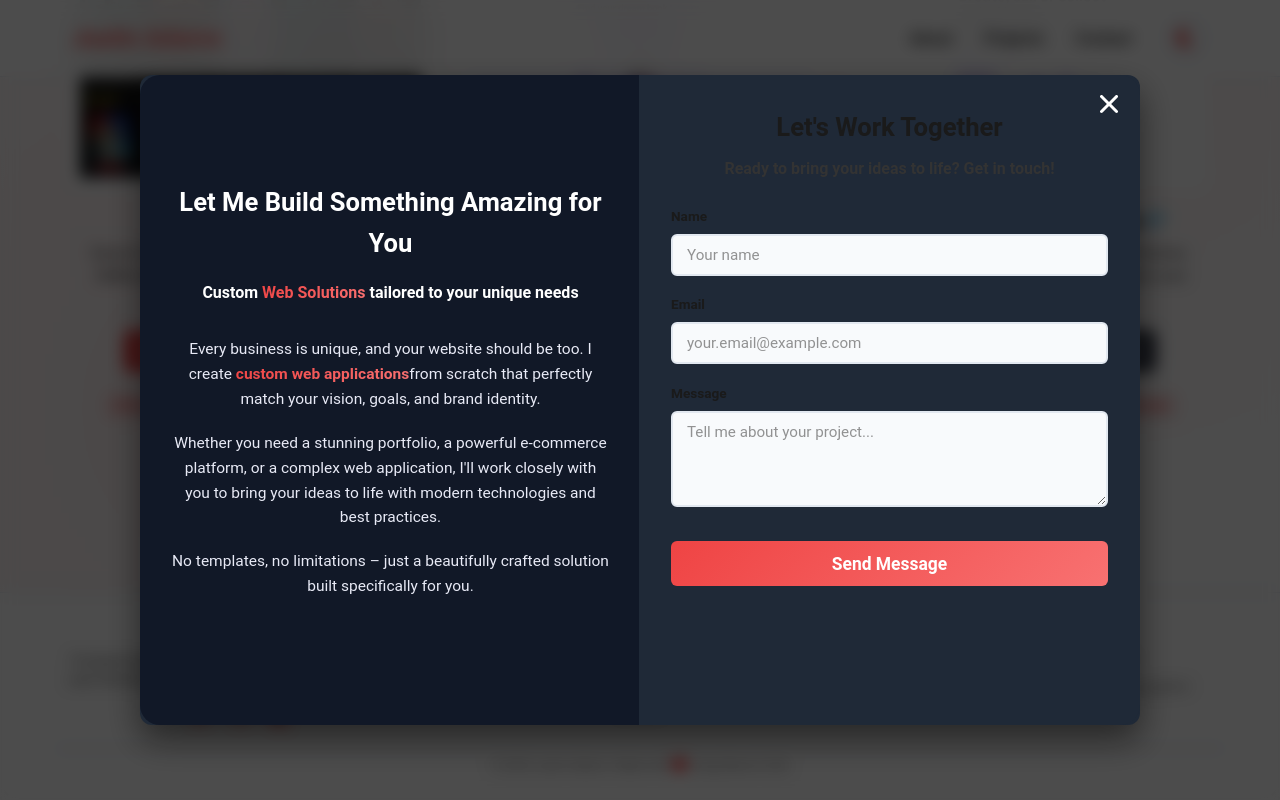
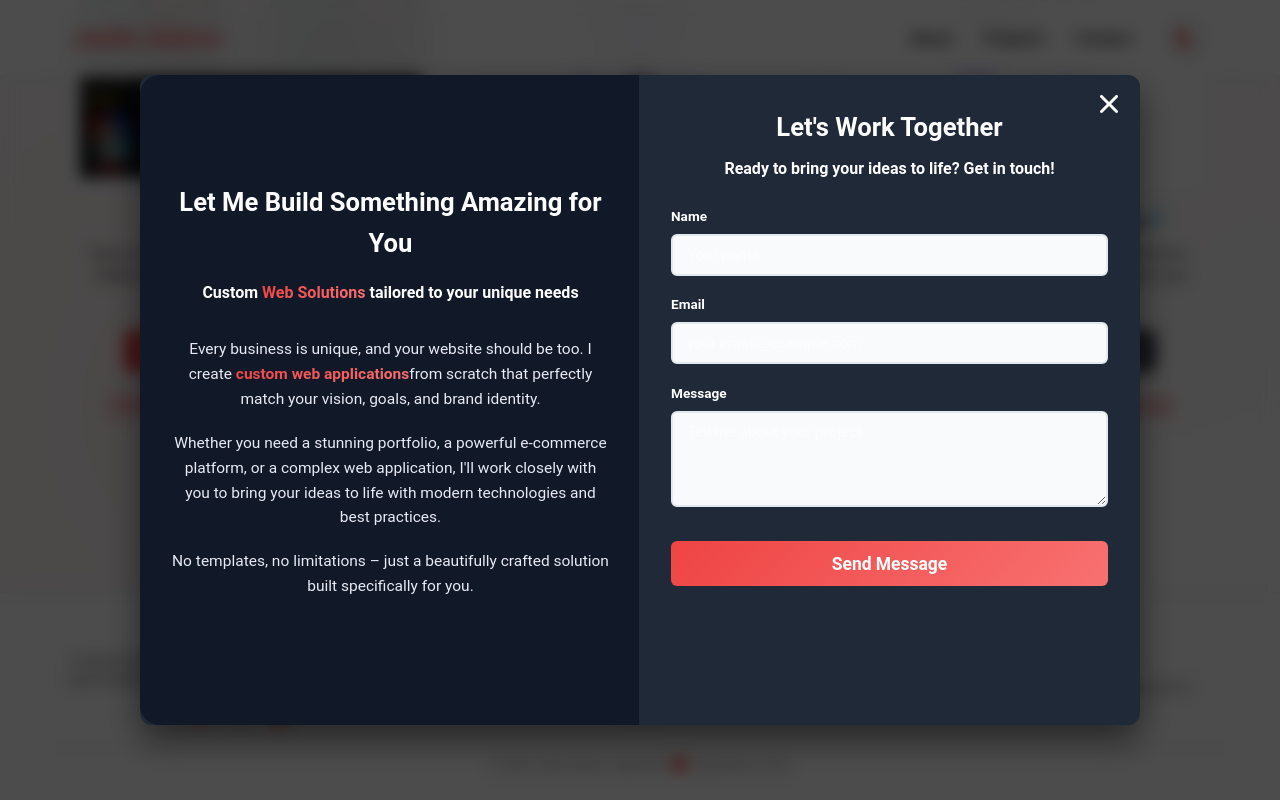
Before and after one commit to jradame/JUSTIN-PORTFOLIO-REACT-1, a React (Create React App) app: page / in a window 1280 px wide. Both pictures are taken after a click on the button "your.email@example.com". Shown: the part 882-1682 px from the top of the page. Built offline with nearby package versions, Linux system fonts and the light colour scheme.

Commit message:
JUSTINPORTFOLIO

```diff
--- a/src/App.css
+++ b/src/App.css
@@ -910,6 +910,45 @@ body {
 }
 
 .form__success p { color: var(--text-muted); font-size: 0.9rem; }
+/* MODAL FORM TEXT FIXES - Light Mode Only - White Text */
+
+/* Target all text elements in modal right side for light mode */
+body:not(.dark-theme) .modal__right * {
+  color: white !important;
+}
+
+/* Form labels - white */
+body:not(.dark-theme) .modal__right .form__item--label {
+  color: white !important;
+}
+
+/* Input fields - white text */
+body:not(.dark-theme) .modal__right .input {
+  color: white !important;
+}
+
+/* Input placeholders - light white */
+body:not(.dark-theme) .modal__right .input::placeholder {
+  color: rgba(255, 255, 255, 0.8) !important;
+}
+
+/* Modal titles - white */
+body:not(.dark-theme) .modal__right .modal__title--contact {
+  color: white !important;
+}
+
+body:not(.dark-theme) .modal__right .modal__sub-title--contact {
+  color: white !important;
+}
+
+/* Button text stays white */
+body:not(.dark-theme) .modal__right .form__submit {
+  color: white !important;
+}
+
+
+
+
 
 /* FOOTER */
 
```
